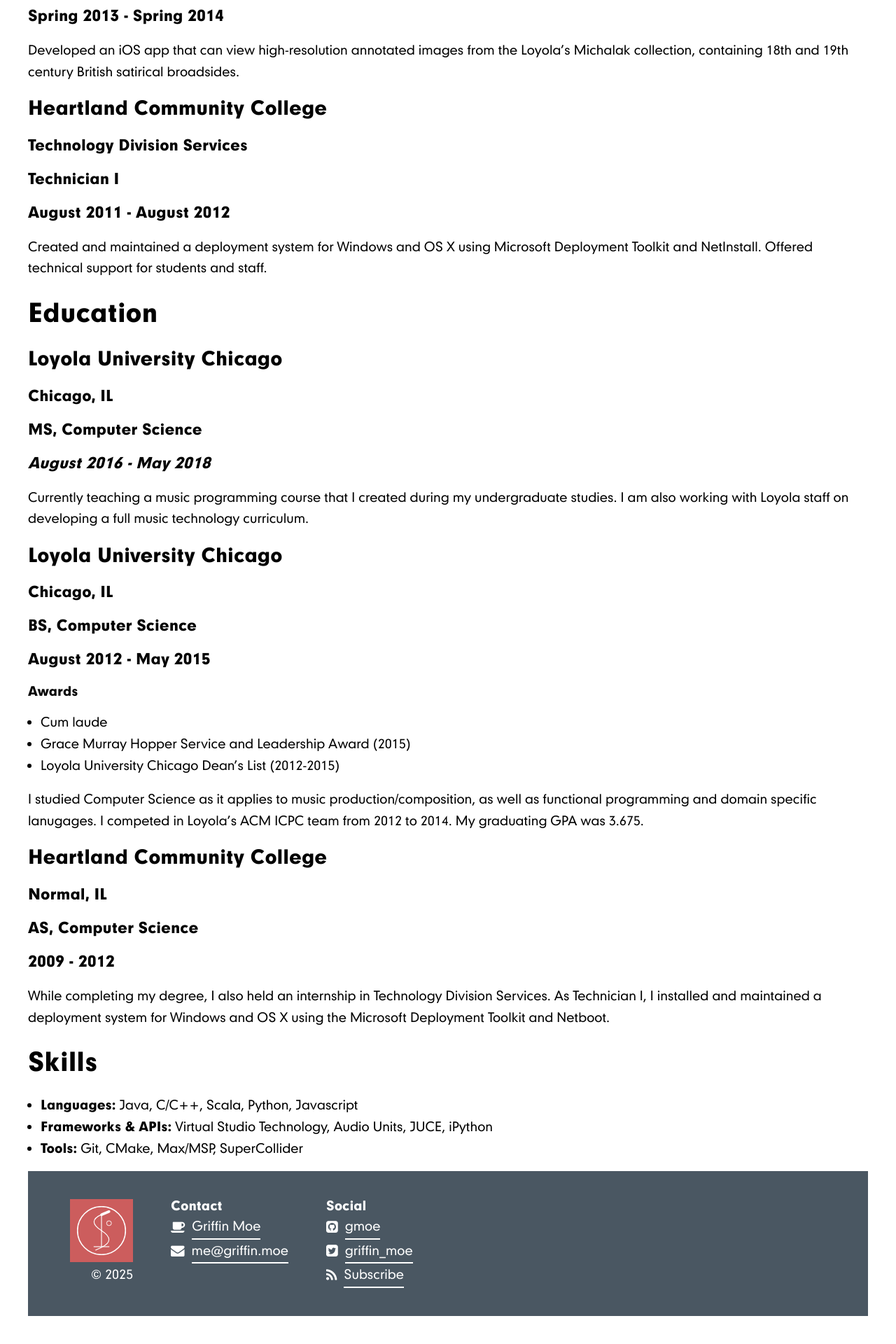
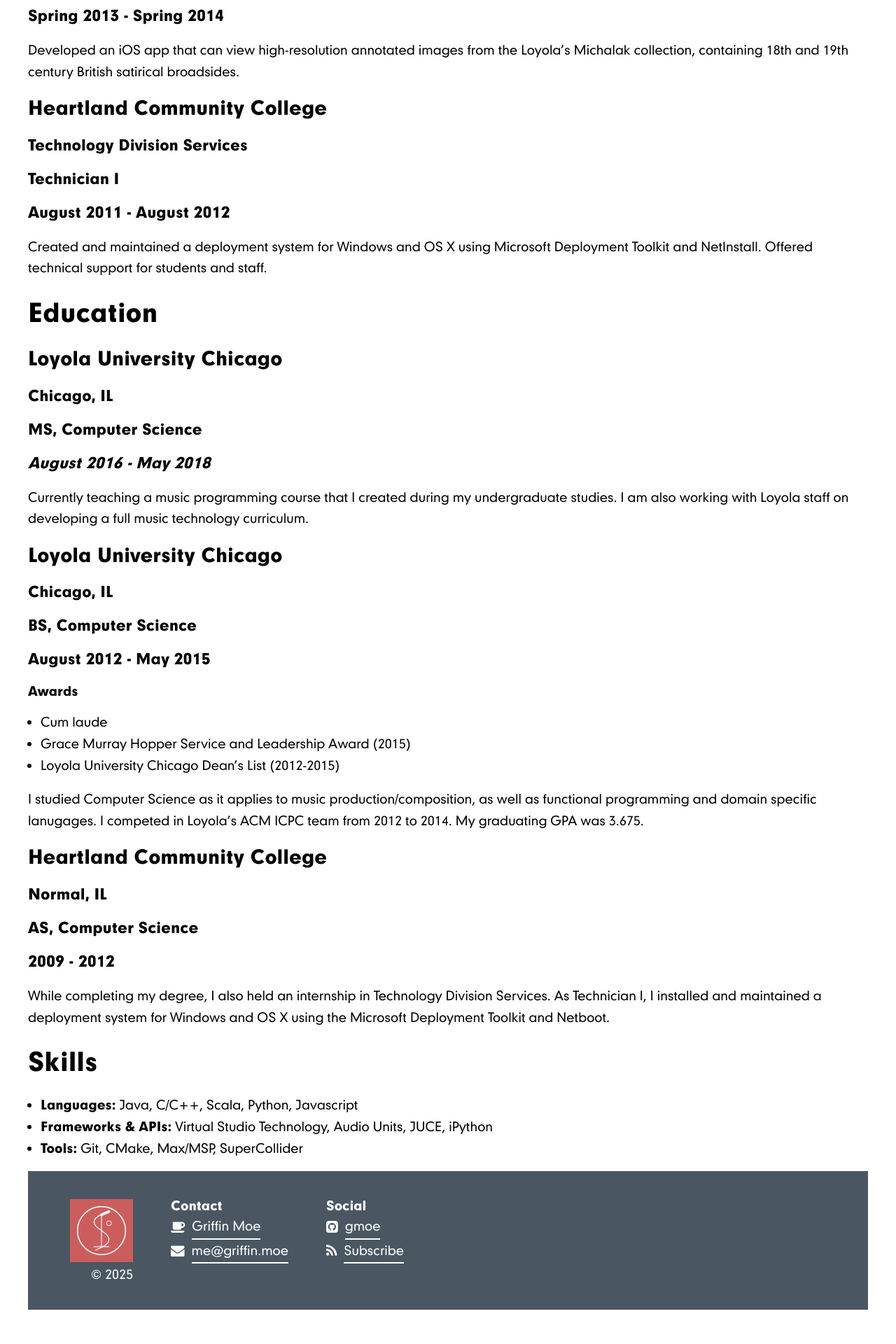
Before and after one commit to gmoe/gmoe.github.io, a Jekyll site: the page built from resume.html, in a window 1280 px wide. Shown: the part 1902-3822 px from the top of the page at 70% size. Built offline with Jekyll 4.4.1, drawn with Linux system fonts in a browser that asks for light colours.

Commit message:
Remove mentions of Twitter

```diff
--- a/_config.yml
+++ b/_config.yml
@@ -13,14 +13,10 @@ permalink: /posts/:year/:month/:day/:title
 
 # SEO stuff
 author: griffin_moe
-twitter:
-  username: griffin_moe
-  card: summary
 github_username: gmoe # using above struct breaks gh-pages
 social:
   name: Griffin Moe
   links:
-    - https://twitter.com/griffin_moe
     - https://github.com/gmoe
 
 # Build settings
--- a/_includes/footer.html
+++ b/_includes/footer.html
@@ -36,18 +36,6 @@
           </span>
         </a>
       </li>
-
-      <li>
-        <a href="https://twitter.com/{{ site.twitter.username }}">
-          <span class="icon twitter" aria-hidden="true"></span>
-          <span
-            class="username"
-            aria-label="Twitter: {{ site.twitter.username }}"
-          >
-            {{ site.twitter.username }}
-          </span>
-        </a>
-      </li>
       <li>
         <a href="{{ "/feed.xml" | prepend: site.baseurl | prepend: site.url }}">
           <span class="icon rss" aria-hidden="true"></span>
--- a/_sass/_icons.scss
+++ b/_sass/_icons.scss
@@ -24,7 +24,6 @@
   &.coffee::before { content: "\e904"; }
   &.document::before { content: "\e900"; }
   &.email::before { content: "\e901"; }
-  &.twitter::before { content: "\e902"; }
   &.github::before { content: "\e903"; }
   &.rss::before { content: "\e905"; }
 }
```
Also changed, not shown: index.html (+0 -11 lines), fonts/icons/icomoon.svg.
